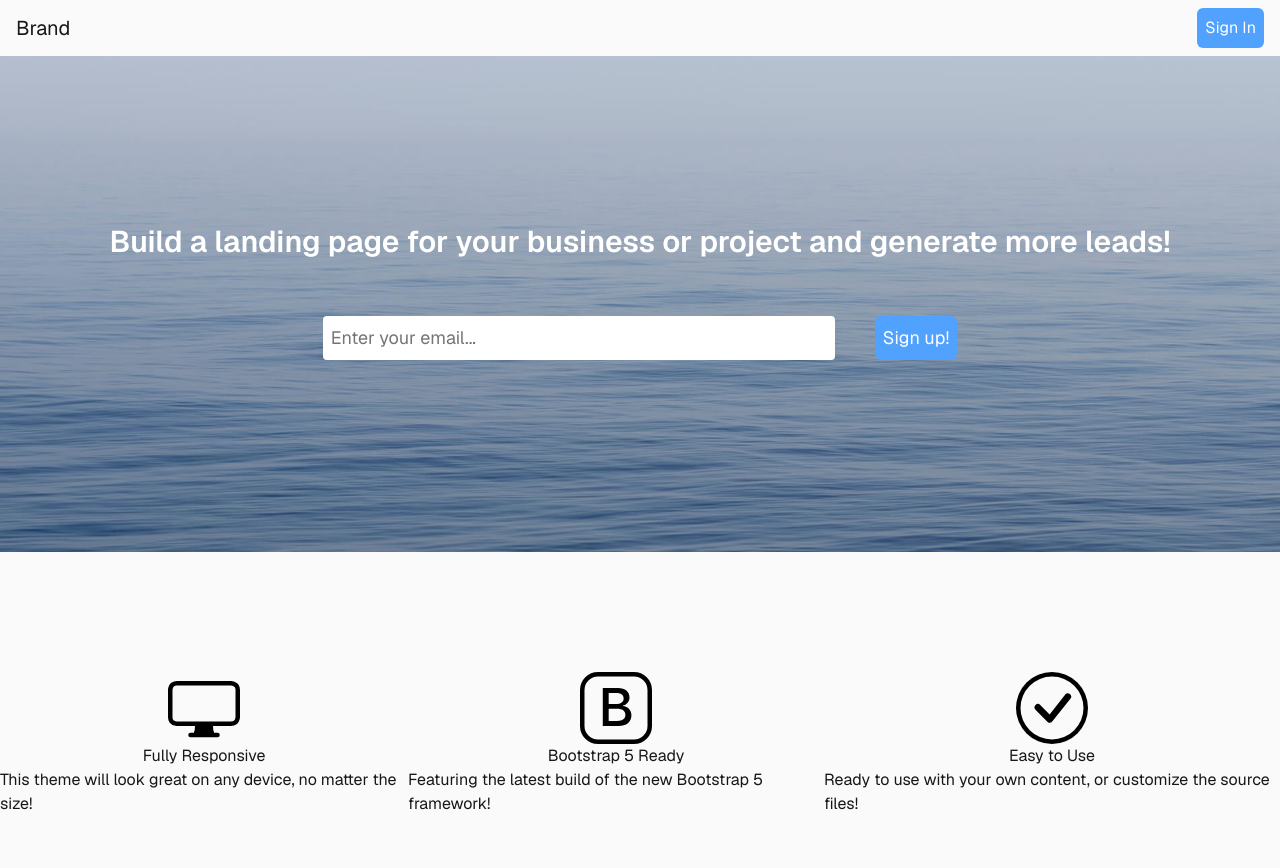
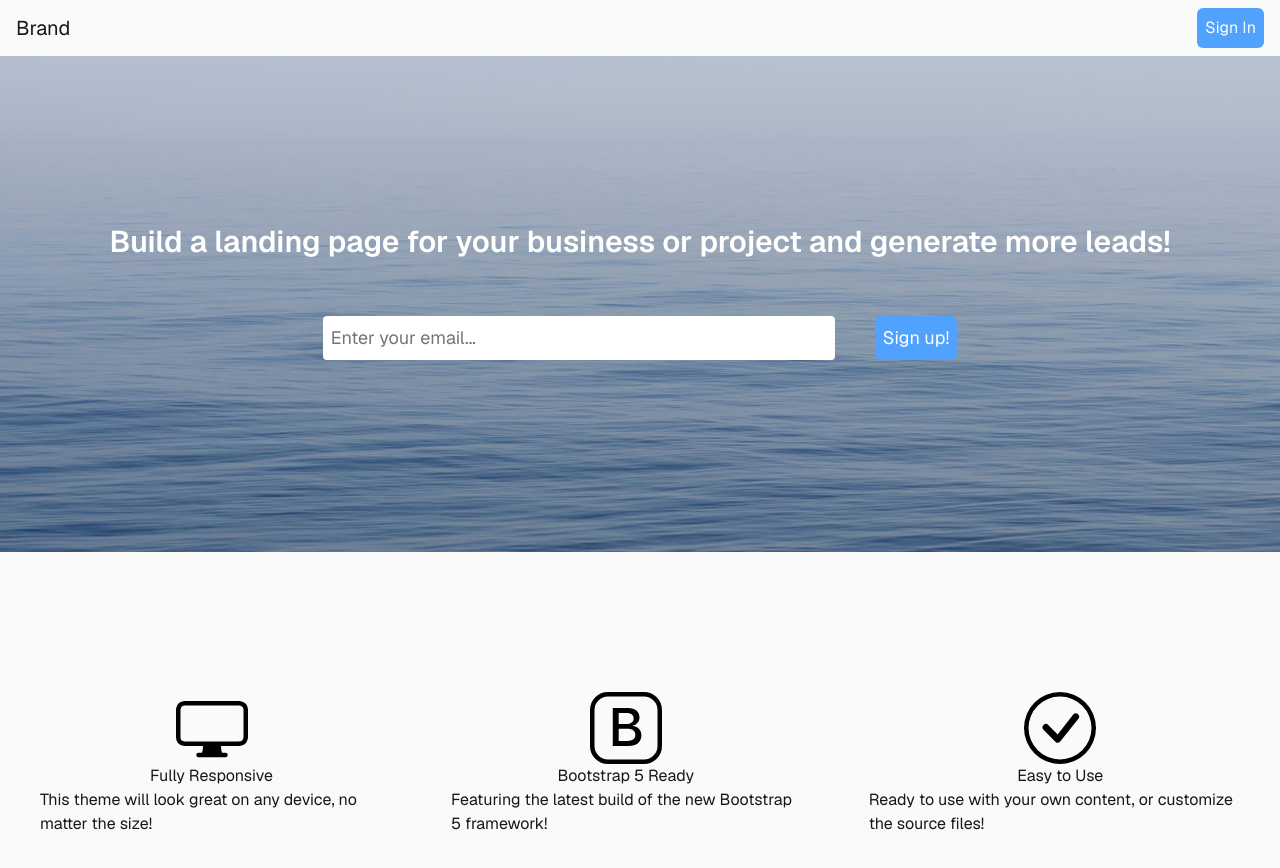
Before and after one commit to Jas-creator-31/bootstrap-studio-landing-page, a Next.js app: page / in a window 1280 px wide. Shown: the top 868 px of the page. Built offline with nearby package versions, Linux system fonts and the light colour scheme.

Commit message:
fix: added new padding classes to Main container

```diff
--- a/src/app/components/Preview.tsx
+++ b/src/app/components/Preview.tsx
@@ -11,6 +11,7 @@ export default function Preview({Icon, heading, peragraph}: Props) {
   return (
     <div className={cn( // Main container of Preview component
       "flex flex-col justify-center items-center",
+      "pt-5 pb-5 pr-7 pl-10"
     )}>
       <div className={cn(
         "w-full max-h-full",
```
